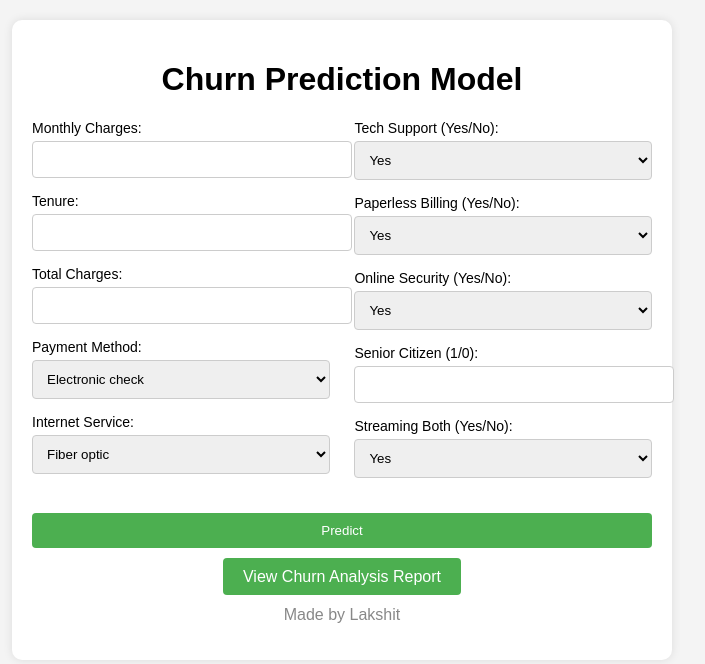
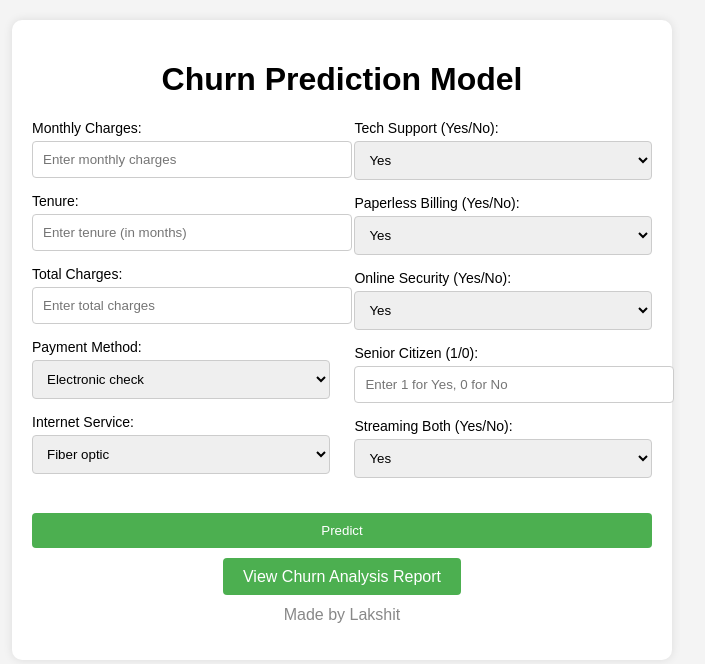
Before and after one commit to LaKsHiT013/ChurnPrediction_Assignment, a Flask app: page / in a window 1280 px wide. Shown: the top 664 px of the page, without its empty margins (298-1003 px from the left). Run offline with Flask 3, Linux system fonts and the light colour scheme; parts of the project's set-up code (start-up, migrations or seed data) failed here and were passed over.

Commit message:
Initial Commit

```diff
--- a/app.py
+++ b/app.py
@@ -5,9 +5,12 @@ import pandas as pd
 
 app = Flask(__name__)
 
-# Load the saved model
+# Load the saved model and scaler
 with open('model.pkl', 'rb') as f:
     model = pickle.load(f)
+
+with open('scaler.pkl', 'rb') as f:
+    scaler = pickle.load(f)
 
 # Selected features for the model
 selected_features = ['MonthlyCharges', 'tenure', 'TotalCharges',
@@ -48,6 +51,9 @@ def predict():
         # Creating a DataFrame from the input data
         df = pd.DataFrame(input_data)
 
+        # Apply the scaler to the appropriate features
+        df[['tenure', 'MonthlyCharges', 'TotalCharges']] = scaler.transform(df[['tenure', 'MonthlyCharges', 'TotalCharges']])
+
         # Model prediction
         prediction = model.predict(df)
 
--- a/templates/index.html
+++ b/templates/index.html
@@ -14,24 +14,27 @@
             <div class="form-container">
                 <div class="form-column">
                     <label for="MonthlyCharges">Monthly Charges:</label>
-                    <input type="text" id="MonthlyCharges" name="MonthlyCharges" required><br>
+                    <input type="text" id="MonthlyCharges" name="MonthlyCharges" placeholder="Enter monthly charges" required><br>
 
                     <label for="tenure">Tenure:</label>
-                    <input type="text" id="tenure" name="tenure" required><br>
+                    <input type="text" id="tenure" name="tenure" placeholder="Enter tenure (in months)" required><br>
 
                     <label for="TotalCharges">Total Charges:</label>
-                    <input type="text" id="TotalCharges" name="TotalCharges" required><br>
+                    <input type="text" id="TotalCharges" name="TotalCharges" placeholder="Enter total charges" required><br>
 
                     <label for="PaymentMethod">Payment Method:</label>
                     <select id="PaymentMethod" name="PaymentMethod">
                         <option value="Electronic check">Electronic check</option>
-                        <option value="Other">Other</option>
+                        <option value="Bank Transfer">Bank Transfer</option>
+                        <option value="Credit Card">Credit Card</option>
+                        <option value="Mailed Check">Mailed Check</option>
                     </select><br>
 
                     <label for="InternetService">Internet Service:</label>
                     <select id="InternetService" name="InternetService">
                         <option value="Fiber optic">Fiber optic</option>
-                        <option value="Other">Other</option>
+                        <option value="DSL">DSL</option>
+                        <option value="No">No</option>
                     </select><br>
                 </div>
 
@@ -55,7 +58,7 @@
                     </select><br>
 
                     <label for="SeniorCitizen">Senior Citizen (1/0):</label>
-                    <input type="text" id="SeniorCitizen" name="SeniorCitizen" required><br>
+                    <input type="text" id="SeniorCitizen" name="SeniorCitizen" placeholder="Enter 1 for Yes, 0 for No" required><br>
 
                     <label for="StreamingBoth">Streaming Both (Yes/No):</label>
                     <select id="StreamingBoth" name="StreamingBoth">
```
Also changed, not shown: 1 other file.
